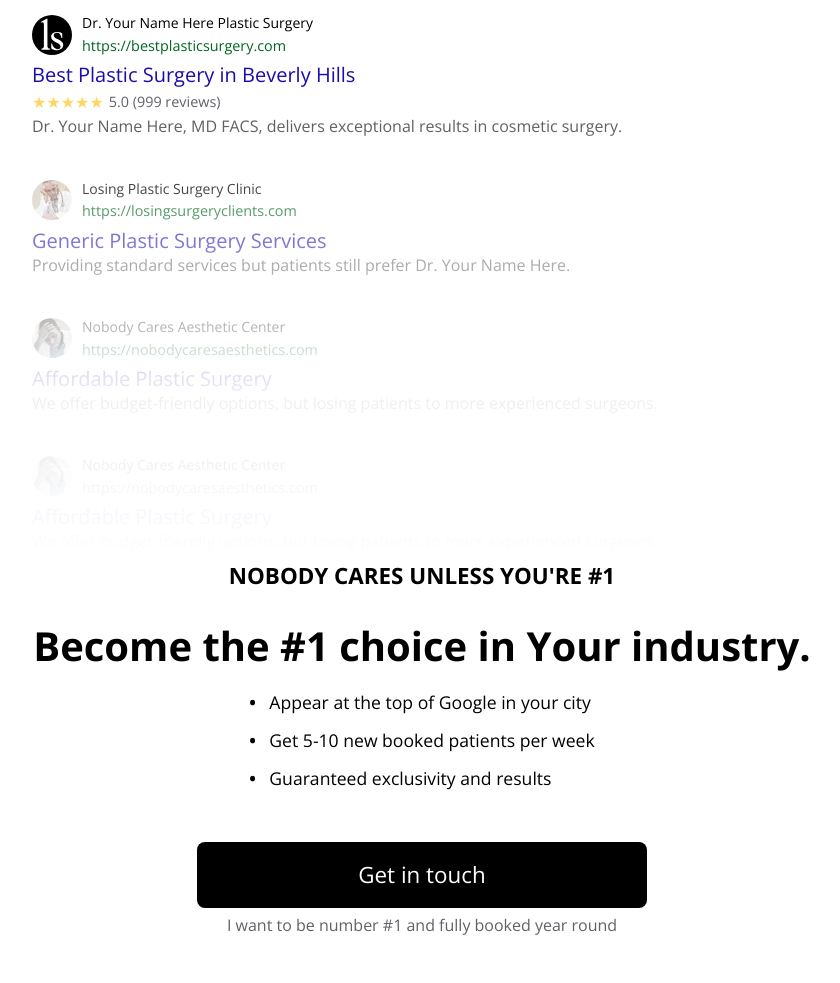
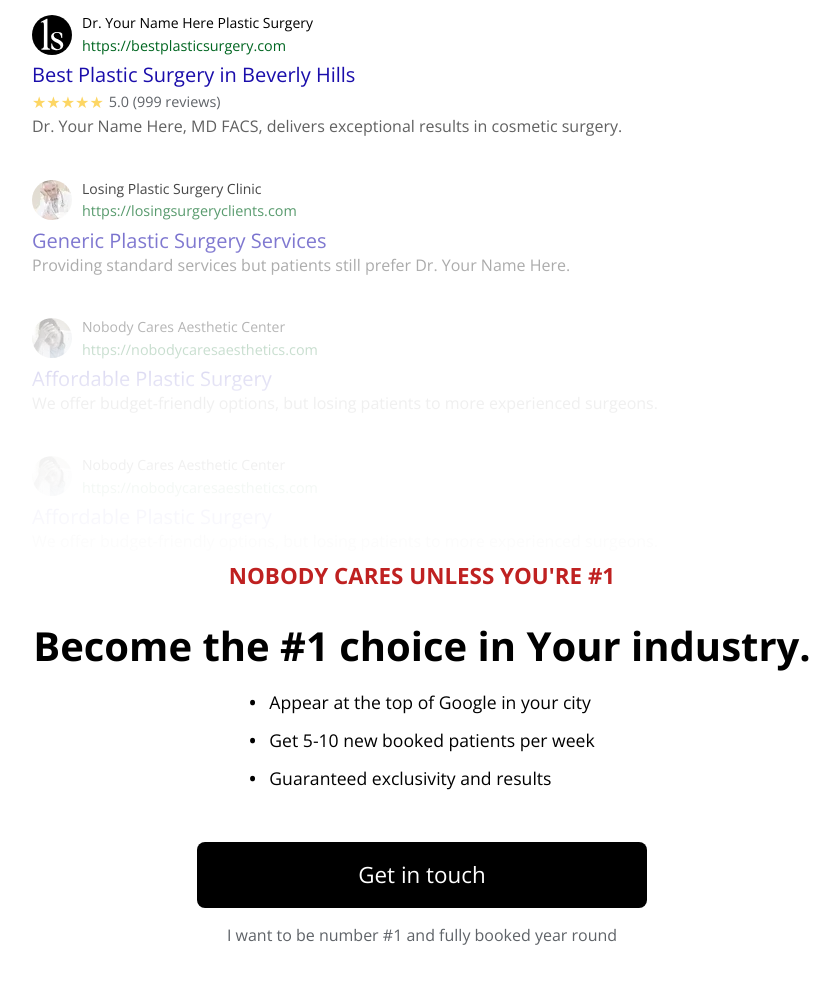
Before and after one commit to dagholmen/dagholmen.github.io, a plain HTML site: page index.html in a window 1280 px wide. Shown: the part 539-1522 px from the top of the page, without its empty margins (218-1058 px from the left). Drawn offline with nearby package versions, Linux system fonts and the light colour scheme.

Commit message:
Update index.html

```diff
--- a/index.html
+++ b/index.html
@@ -90,6 +90,7 @@
             color: #5f6368;
             margin-top: 5px;
             text-align: center;
+            padding: 10px;
         }
 
         /* Search Bar */
@@ -199,6 +200,7 @@
             font-weight: bold;
             font-size: 1.4rem;
             margin: 30px 0;
+            color: #bf2121;
         }
 
         .footer-content {
```
